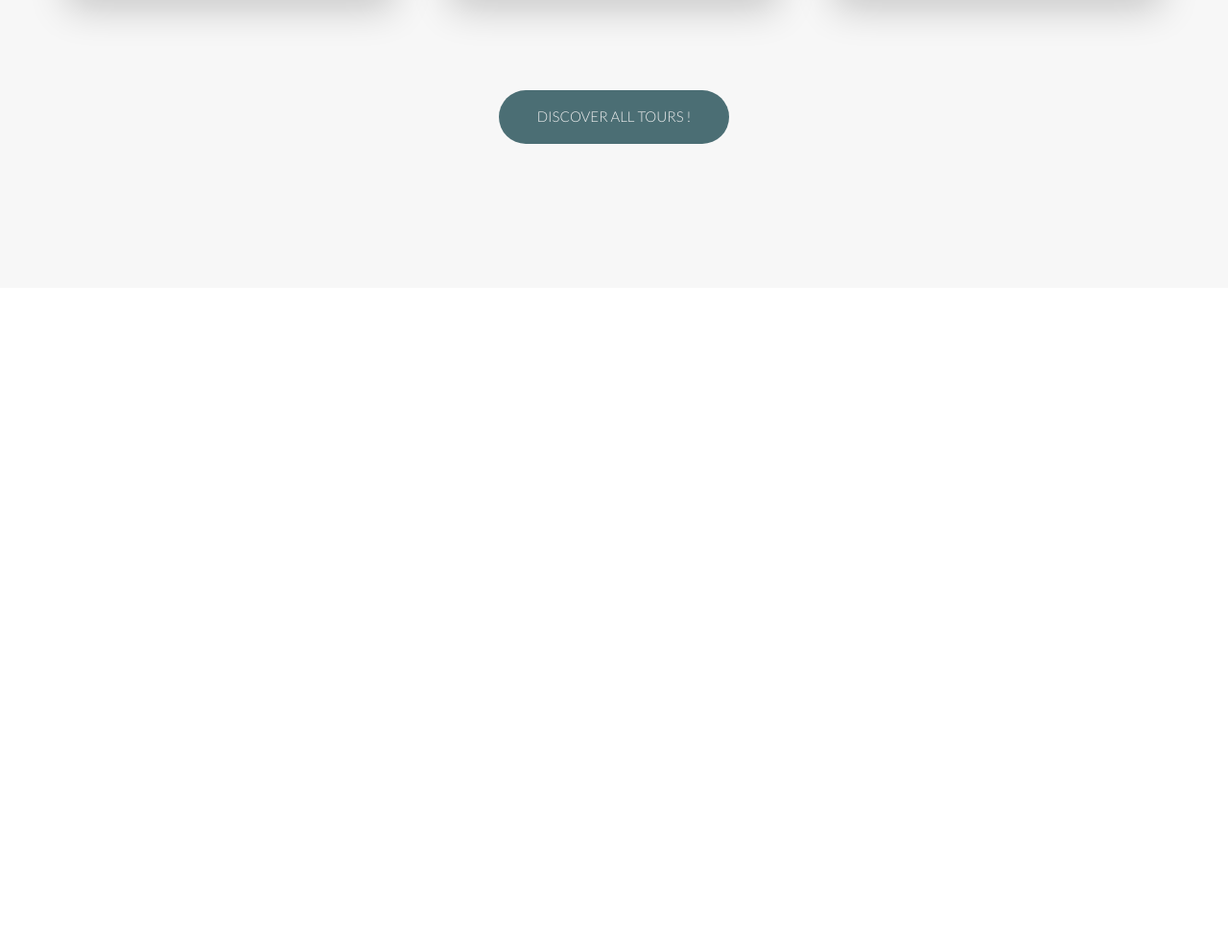
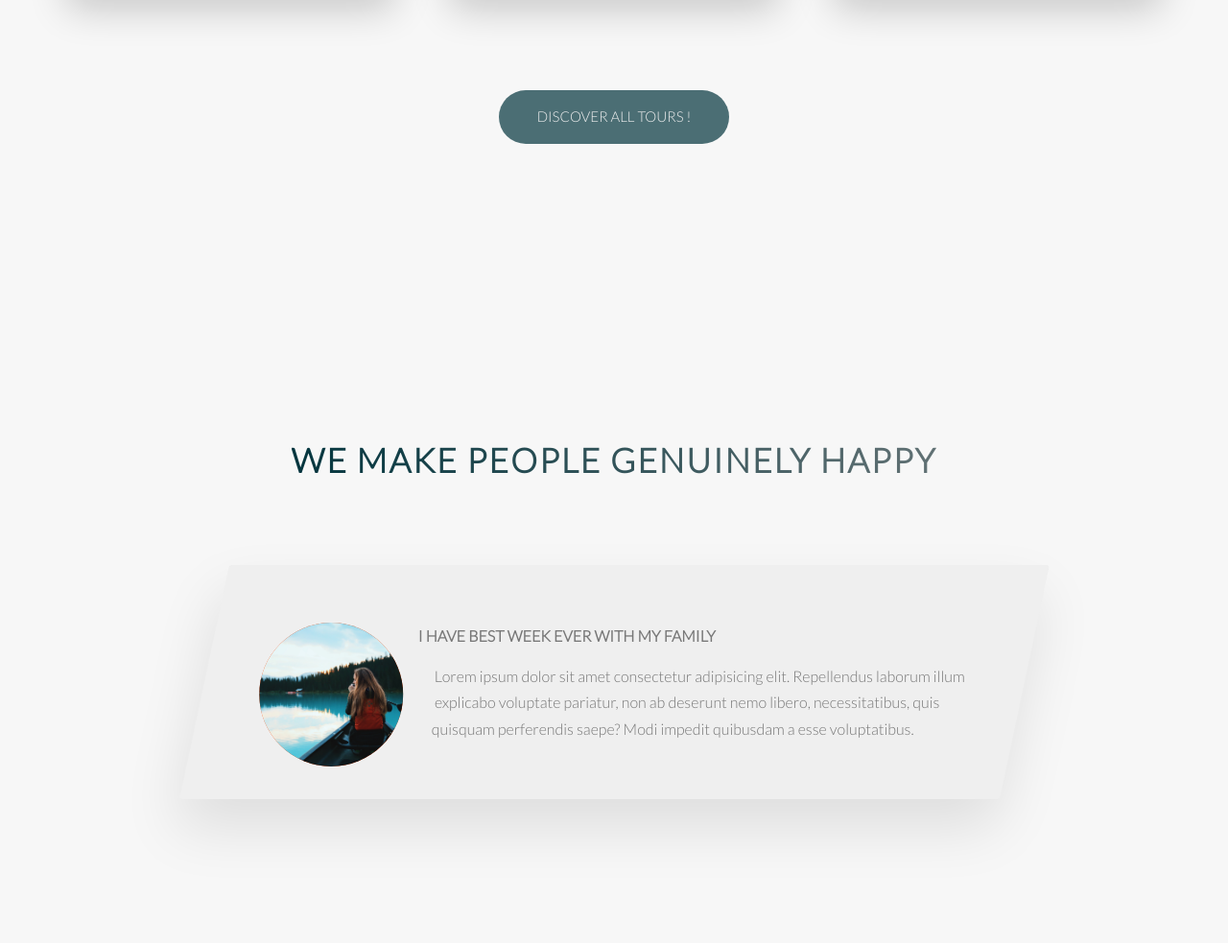
Before and after one commit to IvanRadovic/Natours---CSS-, a website: page index.html in a window 1280 px wide. Shown: the part 2978-3961 px from the top of the page at 96% size. Before the commit the page ends 3278 px from the top, so only its background shows below. Drawn offline with Linux system fonts and the light colour scheme; a web font is replaced by a local one.

Commit message:
Finish first part of section

```diff
--- a/index.html
+++ b/index.html
@@ -11,6 +11,7 @@
 
     </head>
     <body>
+        <!-- ---- HEADER ---- -->
         <header class="header">
             <div class="header__logo-box">
                 <img src="img/logo-white.png" alt="Logo" class="logo" />
@@ -201,6 +202,25 @@
                     <a href="#" class="btn btn--green"> Discover all tours !</a>
                 </div>
             </section>
+
+            <!-- ---- STORIES ---- -->
+            <section class="section-stories">
+                <div class="u-center-text u-margin-bottom-big">
+                    <h2 class="heading-secondary"> We make people genuinely happy</h2>
+                </div>
+
+                <div class="row">
+                    <div class="story">
+                       <figure class="story__shape">
+                            <img src="img/nat-8.jpg" class="story__img" alt="Person on tour">
+                       </figure>
+                       <div class="story__text ">
+                            <h3 class="heading-tertiary u-margin-bottom-small"> I have best week ever with my family</h3>
+                            <p>Lorem ipsum dolor sit amet consectetur adipisicing elit. Repellendus laborum illum explicabo voluptate pariatur, non ab deserunt nemo libero, necessitatibus, quis quisquam perferendis saepe? Modi impedit quibusdam a esse voluptatibus.</p>
+                       </div>
+                    </div>
+                </div>
+            </section>
         </main>
 
         <!-- <section class="grid-test">
--- /dev/null
+++ b/sass/components/_story.scss
@@ -0,0 +1,31 @@
+.story{
+    width: 75%;
+    margin: 0 auto;
+    box-shadow: 0 3rem 6rem rgb(0, 0, 0, 0.1);
+    background-color: $color-white;
+    border-radius: 3px;
+    padding: 6rem;
+    padding-left: 9rem;
+    font-size: $default-font-size;
+    transform: skewX(-12deg);
+
+    &__shape{
+        width: 15rem;
+        height: 15rem;
+        background-color: orangered;
+        float: left;
+        -webkit-shape-outside:circle(50% at 50% 50%);
+        shape-outside: circle(50% at 50% 50%);
+        -webkit-clip-path:circle(50% at 50% 50%) ;
+        clip-path:circle(50% at 50% 50%) ;
+        transform: translateX(-3rem) skewX(12deg);
+    }
+
+    &__img{
+        height: 100%;
+    }
+
+    &__text{
+        transform: skewX(12deg);
+    }
+}
--- a/sass/main.scss
+++ b/sass/main.scss
@@ -14,6 +14,8 @@
 @import "components/composition";
 @import "components/feature-box";
 @import "components/card";
+@import "components/story";
+
 
 /* -- Layout -- */
 @import "layout/header";
--- a/sass/pages/_home.scss
+++ b/sass/pages/_home.scss
@@ -29,3 +29,8 @@
     padding: 25rem 0 15rem 0;
     margin-top: -10rem;
 }
+
+.section-stories{
+    background-color: $color-grey-light-1;
+    padding: 15rem 0;
+}
```
Also changed, not shown: sass/main.css, 1 other file.
